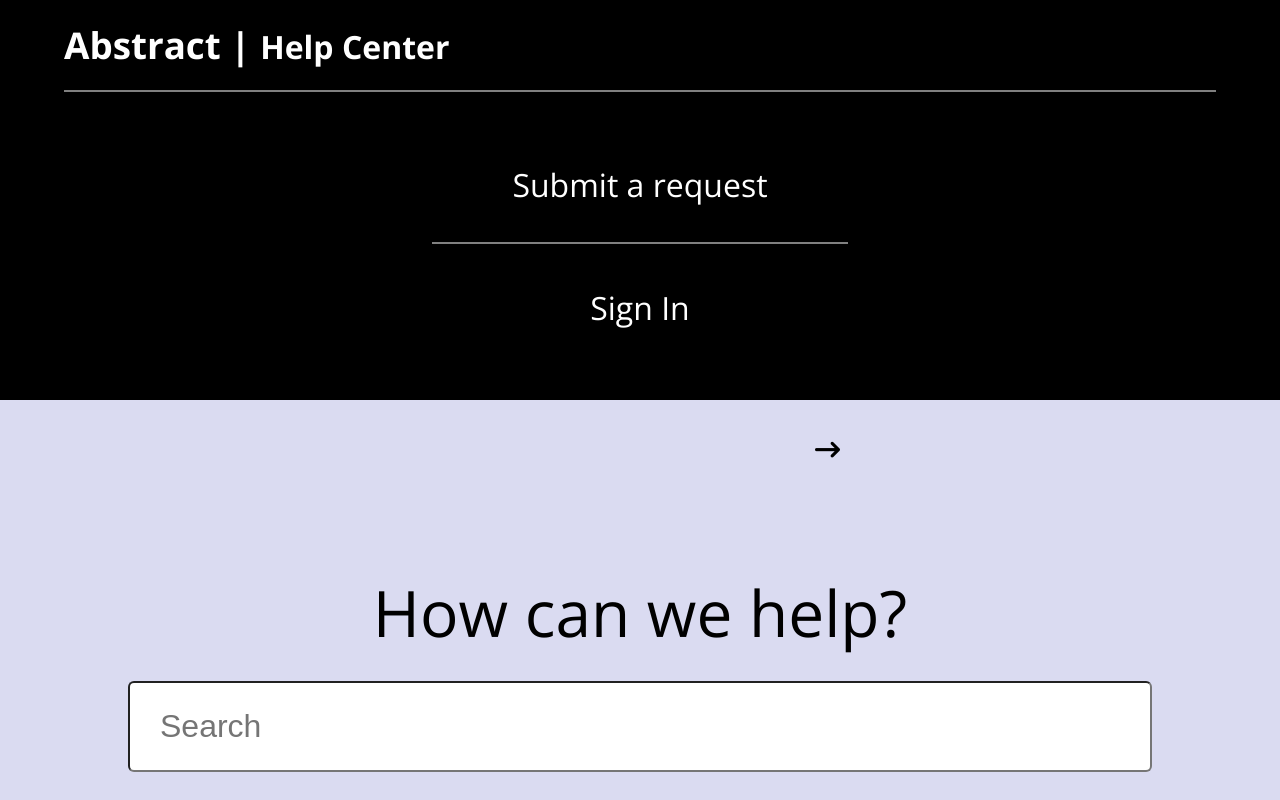
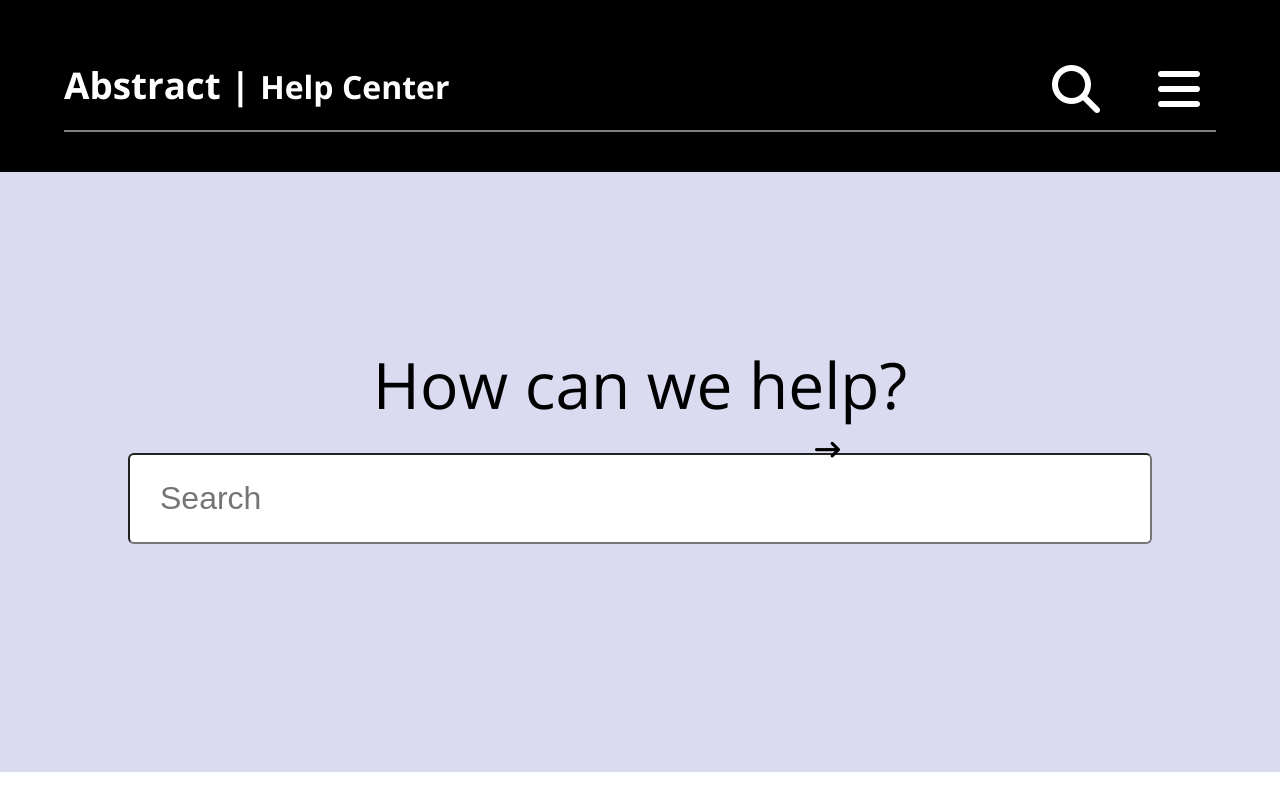
Before and after one commit to PaulAyobamidele/frp_abstract, a plain HTML site: page index.html in a window 1280 px wide. Shown: the top 800 px of the page. Drawn offline with nearby package versions, Linux system fonts and the light colour scheme.

Commit message:
Media query for responsiveness

```diff
--- a/index.html
+++ b/index.html
@@ -17,6 +17,8 @@
             <li><a href="#" id="submit">Submit a request</a></li>
             <li><a href="#" id="signin">Sign In</a></li>
         </ul>
+        <i id="mag" class="fa-solid fa-magnifying-glass"></i>
+        <i id="menu" class="fa-solid fa-bars"></i>
     </nav>
     <header class="header">
         <div class="hero">
@@ -126,6 +128,7 @@
             All rights reserved</p>
         </div>
     </footer>
+    <script src="main.js"></script>
     <script src="https://kit.fontawesome.com/60e6e9b9d7.js" crossorigin="anonymous"></script>
 </body>
 </html>
--- a/main.css
+++ b/main.css
@@ -9,6 +9,7 @@
 }
 html {
     scroll-behavior: smooth;
+    height: 100%;
 }
 
 * {
@@ -19,6 +20,9 @@ html {
 
 body {
     font-family: var(--FF);
+    display: flex;
+    flex-direction: column;
+    min-height: 100%;
 }
 
 
@@ -29,8 +33,8 @@ body {
     color: var(--WHITE);
     justify-content: space-between;
     align-items: center;
-    height: 100px;
-    padding: 0 5%;
+    height: 300px;
+    padding: 40px 5%;
 }
 
 .navbar ul {
@@ -51,6 +55,13 @@ body {
     color: var(--WHITE);
     font-size: 2em;
     text-decoration: none;
+}
+
+.navbar #menu {
+    display: none;
+}
+.navbar #mag {
+    display: none;
 }
 
 #submit {
@@ -180,7 +191,7 @@ input::placeholder {
     flex: 1;
     flex-wrap: wrap;
     height: 500px;
-    margin-bottom: 0;
+    margin-top: auto;
 }
 
 .blocks {
@@ -209,6 +220,7 @@ input::placeholder {
 @media(max-width: 1600px){
 
     .navbar {
+        position: relative;
         display: flex;
         flex-direction: column;
         width: 100%;
@@ -222,9 +234,11 @@ input::placeholder {
     .navbar ul {
         flex-direction: column;
         margin: auto;
+        display: none;
     }
 
     .navbar li {
+        display: inline-block;
         position: relative;
         padding: 40px;
 
@@ -245,12 +259,35 @@ input::placeholder {
     .hero h1 {
         font-size: 4rem;
     }
+    .navbar #menu {
+        display: block;
+        position: absolute;
+        cursor: pointer;
+        font-size: 3rem;
+        top: 65px;
+        right: 80px;
+    }
+    .navbar #mag {
+        display: block;
+        position: absolute;
+        font-size: 3rem;
+        top: 65px;
+        right: 180px;
+    }
+    .showmenu {
+        display: block;
+    }
 }
 
-@media(max-width: 900px) {
+@media(max-width: 700px) {
 
     .hero h1 {
         font-size: 2.5rem;
     }
-
+    .navbar #menu{
+        display: none;
+    }
+    .navbar #mag{
+        display: none;
+    }
 }
--- a/main.js
+++ b/main.js
@@ -0,0 +1,3 @@
+document.querySelector('.navbar #menu').addEventListener('click', ()=>{
+    document.querySelector('.navbar ul').classList.toggle('.showmenu');
+})
```
